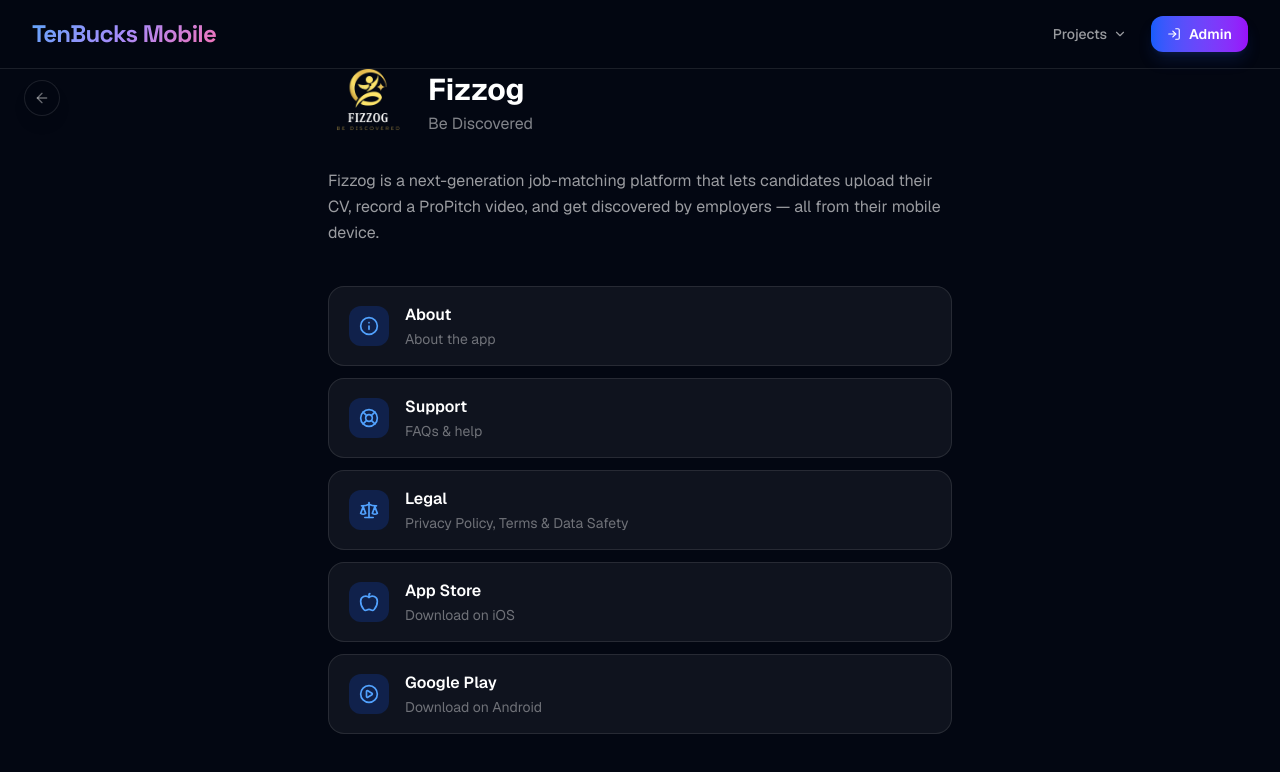
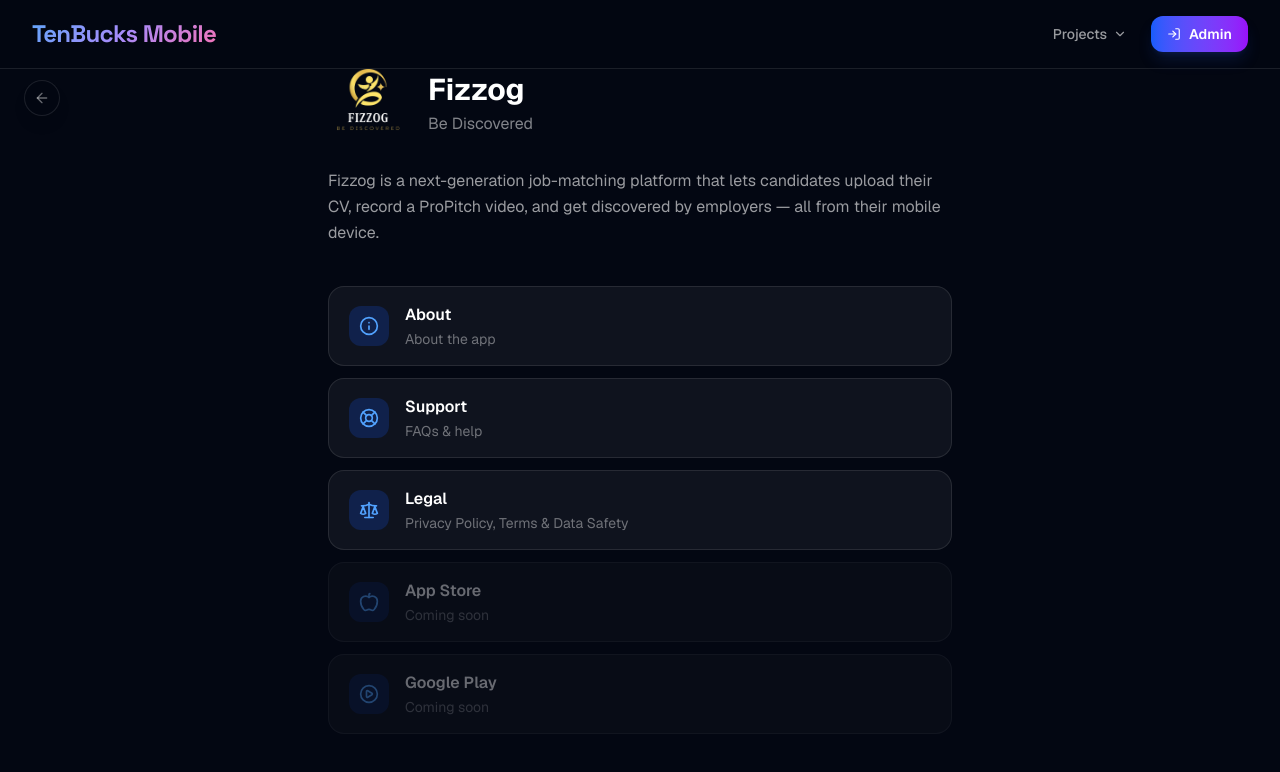
Before and after one commit to tenbucksmobile-png/tenbucks-hub, a Next.js app: page /fizzog in a window 1280 px wide. Shown: the top 772 px of the page. Built offline with nearby package versions, Linux system fonts and the light colour scheme.

Commit message:
feat(fizzog): deactivate store links until live

```diff
--- a/src/app/fizzog/page.tsx
+++ b/src/app/fizzog/page.tsx
@@ -27,17 +27,19 @@
   },
   {
     label: "App Store",
-    desc: "Download on iOS",
+    desc: "Coming soon",
     href: "https://apps.apple.com",
     icon: Apple,
     external: true,
+    disabled: true,
   },
   {
     label: "Google Play",
-    desc: "Download on Android",
+    desc: "Coming soon",
     href: "https://play.google.com",
     icon: PlayCircle,
     external: true,
+    disabled: true,
   },
 ];
 
@@ -67,7 +69,7 @@
         {sections.map((item) => {
           const Icon = item.icon;
           const inner = (
-            <div className="group flex items-center gap-4 px-5 py-4 rounded-2xl border border-white/10 bg-white/5 hover:bg-white/10 transition cursor-pointer">
+            <div className={`group flex items-center gap-4 px-5 py-4 rounded-2xl border border-white/10 bg-white/5 transition ${item.disabled ? "opacity-40 cursor-not-allowed" : "hover:bg-white/10 cursor-pointer"}`}>
               <div className="w-10 h-10 rounded-xl bg-blue-600/20 flex items-center justify-center flex-shrink-0">
                 <Icon size={20} className="text-blue-400" />
               </div>
@@ -78,6 +80,7 @@
             </div>
           );
 
+          if (item.disabled) return <div key={item.label}>{inner}</div>;
           return item.external ? (
             <a key={item.label} href={item.href} target="_blank" rel="noopener noreferrer">
               {inner}
```
